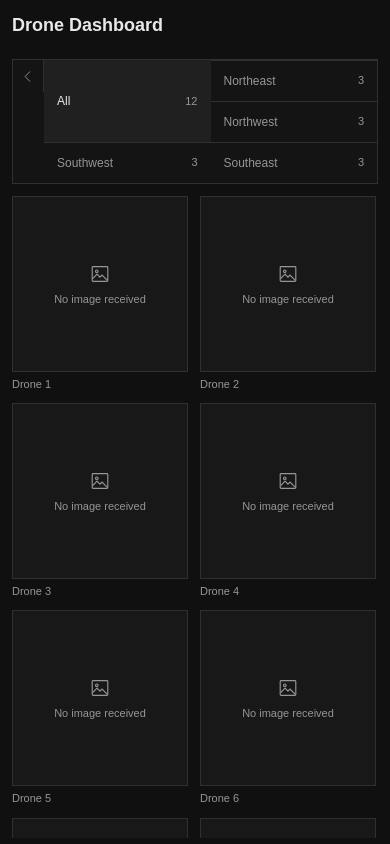
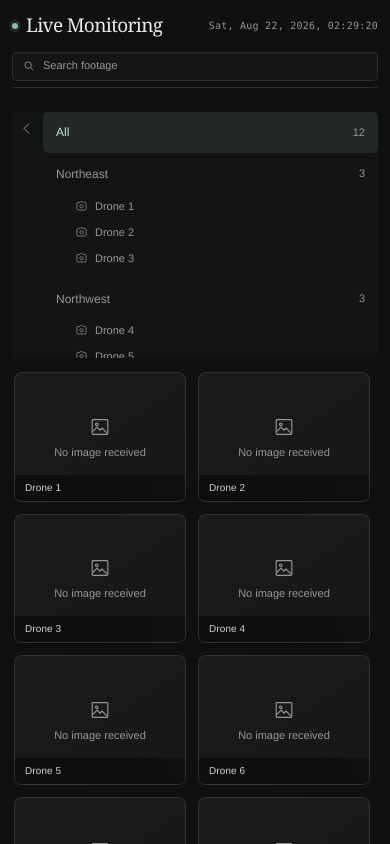
Before and after one commit to CDX-1/firekeep, a Next.js app in the folder dashboard/: page / in a window 390 px wide. Built offline with nearby package versions, Linux system fonts and the light colour scheme.

Commit message:
feat: search bar, date + time, ui/ux fixes

```diff
--- a/dashboard/app/globals.css
+++ b/dashboard/app/globals.css
@@ -1,10 +1,13 @@
 :root {
   color-scheme: dark;
   --bg: #101010;
-  --image-bg: #181818;
-  --line: #303030;
+  --image-bg: #171717;
+  --line: rgba(255, 255, 255, .11);
   --text: #e8e8e8;
   --muted: #969696;
+  --accent: #8fb8ae;
+  --accent-soft: rgba(143, 184, 174, .13);
+  --warm: #d0a06a;
 }
 
 * { box-sizing: border-box; }
@@ -14,7 +17,7 @@ html, body { padding: 0; margin: 0; }
 body {
   background: var(--bg);
   color: var(--text);
-  font: 14px/1.5 Arial, Helvetica, sans-serif;
+  font: 13px/1.45 "Helvetica Neue", Helvetica, Arial, sans-serif;
   -webkit-font-smoothing: antialiased;
 }
 
--- a/dashboard/app/page.module.css
+++ b/dashboard/app/page.module.css
@@ -1,42 +1,67 @@
 .dashboard { height: 100dvh; max-width: 1600px; margin: 0 auto; padding: 20px; overflow: hidden; }
-.dashboard h1 { margin: 0 0 20px; color: var(--text); font-size: 18px; font-weight: 600; }
-.workspace { display: grid; grid-template-columns: 190px minmax(0, 1fr); gap: 24px; height: calc(100dvh - 82px); min-height: 0; }
+.topbar { display: grid; grid-template-columns: minmax(150px, 1fr) minmax(180px, 360px) minmax(150px, 1fr); align-items: center; gap: 20px; height: 42px; margin-bottom: 24px; padding-bottom: 14px; border-bottom: 1px solid var(--line); }
+.topbar h1 { display: flex; align-items: center; gap: 8px; margin: 0; color: var(--text); font-family: Georgia, "Times New Roman", serif; font-size: 19px; font-weight: 400; letter-spacing: -.035em; }
+.topbar h1::before { width: 6px; height: 6px; content: ""; background: var(--accent); border-radius: 50%; box-shadow: 0 0 0 3px var(--accent-soft); }
+.topbar time { justify-self: end; color: var(--muted); font-family: ui-monospace, SFMono-Regular, Menlo, monospace; font-size: 10px; letter-spacing: .025em; font-variant-numeric: tabular-nums; }
+.search { display: flex; align-items: center; gap: 7px; height: 29px; padding: 0 9px; color: var(--muted); background: rgba(255, 255, 255, .025); border: 1px solid var(--line); border-radius: 5px; }
+.search:focus-within { border-color: var(--accent); box-shadow: 0 0 0 3px var(--accent-soft); }
+.search svg { width: 14px; height: 14px; flex: 0 0 auto; fill: none; stroke: currentColor; stroke-width: 1.5; }
+.search input { width: 100%; padding: 0; color: var(--text); background: transparent; border: 0; outline: 0; font: inherit; font-size: 11px; }
+.search input::placeholder { color: var(--muted); opacity: 1; }
+.srOnly { position: absolute; width: 1px; height: 1px; overflow: hidden; clip: rect(0, 0, 0, 0); white-space: nowrap; }
+.workspace { display: grid; grid-template-columns: clamp(168px, 17vw, 220px) minmax(0, 1fr); gap: clamp(18px, 2.2vw, 30px); height: calc(100dvh - 86px); min-height: 0; }
 .workspace[data-sidebar-collapsed="true"] { grid-template-columns: 32px minmax(0, 1fr); gap: 12px; }
 
-.sidebar { display: flex; min-height: 34px; overflow-y: auto; border: 1px solid var(--line); background: #141414; }
-.sidebarToggle { flex: 0 0 31px; display: grid; place-items: center; align-self: start; min-height: 32px; padding: 0; color: var(--muted); background: transparent; border: 0; border-right: 1px solid var(--line); cursor: pointer; }
-.sidebarToggle:hover { color: var(--text); background: #202020; }
+.sidebar { display: flex; min-height: 34px; overflow-y: auto; overscroll-behavior: contain; background: #141414; border-radius: 5px; }
+.sidebarToggle { flex: 0 0 31px; display: grid; place-items: center; align-self: start; min-height: 32px; padding: 0; color: var(--muted); background: transparent; border: 0; cursor: pointer; }
+.sidebarToggle:hover { color: var(--text); background: rgba(255, 255, 255, .04); }
 .sidebarToggle svg { width: 15px; height: 15px; fill: none; stroke: currentColor; stroke-width: 1.5; }
 .regionList { flex: 1; min-width: 0; }
-.allDrones, .areaSelect { display: flex; justify-content: space-between; width: 100%; color: var(--muted); background: transparent; border: 0; font: inherit; text-align: left; cursor: pointer; }
+.allDrones, .areaSelect { display: flex; justify-content: space-between; width: 100%; color: var(--muted); background: transparent; border: 0; font: inherit; text-align: left; cursor: pointer; transition: color 120ms ease, background-color 120ms ease; }
 .allDrones { padding: 12px 13px; font-size: 12px; }
-.allDrones[data-active="true"], .areaSelect[data-active="true"] { color: var(--text); background: #202020; }
-.area { border-top: 1px solid var(--line); }
-.areaSelect { padding: 11px 13px; font-size: 12px; }
+.allDrones[data-active="true"], .areaSelect[data-active="true"] { color: #cae0da; background: var(--accent-soft); border-radius: 5px; }
+.area { margin-top: 5px; }
+.areaSelect { padding: 8px 13px; font-size: 12px; }
 .areaSelect span:last-child, .allDrones span:last-child { color: var(--muted); font-size: 11px; }
-.droneList { padding: 3px 0 7px; }
-.droneList button { display: block; width: 100%; padding: 5px 13px 5px 23px; color: var(--muted); background: transparent; border: 0; font: inherit; font-size: 11px; text-align: left; cursor: pointer; }
-.droneList button:hover { color: var(--text); }
+.droneList { padding: 2px 0 6px; }
+.droneList button { display: flex; align-items: center; gap: 7px; width: 100%; padding: 5px 13px 5px 21px; color: var(--muted); background: transparent; border: 0; font: inherit; font-size: 11px; text-align: left; cursor: pointer; transition: color 120ms ease, background-color 120ms ease; }
+.droneList button svg { width: 13px; height: 13px; flex: 0 0 auto; fill: none; stroke: currentColor; stroke-width: 1.35; }
+.droneList button i { width: 4px; height: 4px; flex: 0 0 auto; border-radius: 50%; background: transparent; }
+.droneList button[data-active="true"] { color: var(--text); background: rgba(255, 255, 255, .055); border-radius: 5px; }
+.droneList button[data-active="true"] i { background: var(--warm); box-shadow: 0 0 0 3px rgba(208, 160, 106, .11); }
+.droneList button:hover { color: var(--text); background: rgba(255, 255, 255, .025); }
 
-.grid { display: grid; grid-template-columns: repeat(4, minmax(0, 1fr)); gap: 16px; min-height: 0; overflow-y: auto; align-content: start; padding-right: 2px; }
+.grid { display: grid; grid-template-columns: repeat(4, minmax(0, 1fr)); gap: 20px; min-height: 0; overflow-y: auto; align-content: start; padding: 2px 8px 12px 2px; }
+.grid[data-count="3"] { grid-template-columns: repeat(3, minmax(0, 1fr)); }
+.grid[data-focused="true"] { grid-template-columns: minmax(0, min(100%, calc(133.333dvh - 160px))); justify-content: center; }
 .feed { min-width: 0; }
-.viewport { display: block; width: 100%; padding: 0; overflow: hidden; background: var(--image-bg); border: 1px solid var(--line); cursor: pointer; }
-.viewport:hover { border-color: var(--muted); }
+.viewport { position: relative; display: block; width: 100%; padding: 0; overflow: hidden; background: linear-gradient(145deg, #1a1b1a, var(--image-bg)); border: 1px solid transparent; outline: 1px solid var(--line); outline-offset: -1px; border-radius: 8px; cursor: pointer; transition: outline-color 120ms ease, box-shadow 120ms ease; }
+.viewport:hover { outline-color: rgba(143, 184, 174, .5); box-shadow: 0 9px 25px rgba(0, 0, 0, .16); }
 .viewport:focus-visible, .viewerArrow:focus-visible, .sidebarToggle:focus-visible, .allDrones:focus-visible, .areaSelect:focus-visible, .droneList button:focus-visible { outline: 1px solid var(--text); outline-offset: -2px; }
 .emptyImage { display: flex; width: 100%; height: 100%; flex-direction: column; align-items: center; justify-content: center; gap: 9px; color: var(--muted); }
-.viewport .emptyImage { aspect-ratio: 1; }
+.viewport .emptyImage { aspect-ratio: 4 / 3; }
 .emptyImage svg { width: 22px; height: 22px; fill: none; stroke: currentColor; stroke-width: 1.25; }
 .emptyImage span { font-size: 11px; line-height: 1; }
-.feed p { margin: 6px 0 0; color: var(--muted); font-size: 11px; line-height: 1.2; }
+.feedLabel { position: absolute; right: 0; bottom: 0; left: 0; display: flex; align-items: center; padding: 8px 10px; color: #d1d5d0; background: linear-gradient(90deg, rgba(10, 11, 10, .83), rgba(10, 11, 10, .62)); font-size: 10px; letter-spacing: .01em; line-height: 1; text-align: left; }
 
-.overlay { position: fixed; inset: 0; z-index: 10; display: grid; place-items: center; padding: 44px 76px; background: rgba(0, 0, 0, .82); }
-.viewer { display: grid; grid-template-columns: 44px minmax(0, min(76vw, calc(100dvh - 160px))) 44px; align-items: center; gap: 18px; width: fit-content; max-width: 100%; }
-.viewerPanel { overflow: hidden; border: 1px solid var(--muted); background: var(--image-bg); }
-.viewerImage { aspect-ratio: 1; }
-.viewerPanel p { margin: 0; padding: 9px 11px; color: var(--muted); font-size: 11px; background: var(--bg); }
-.viewerArrow { width: 44px; height: 44px; display: grid; place-items: center; padding: 0; color: var(--text); background: rgba(24, 24, 24, .94); border: 1px solid var(--line); cursor: pointer; }
-.viewerArrow:hover { border-color: var(--muted); }
+.overlay { position: fixed; inset: 0; z-index: 10; display: grid; place-items: center; padding: 36px 64px; background: rgba(5, 7, 6, .9); animation: overlayIn 120ms ease-out both; }
+.viewer { display: grid; grid-template-columns: 46px minmax(0, min(84vw, calc(133.333dvh - 173px))) 46px; align-items: center; gap: 22px; width: fit-content; max-width: 100%; }
+.viewer[data-single="true"] { grid-template-columns: minmax(0, min(84vw, calc(133.333dvh - 173px))); }
+.viewerPanel { overflow: hidden; outline: 1px solid rgba(255, 255, 255, .2); outline-offset: -1px; border-radius: 9px; background: var(--image-bg); box-shadow: 0 24px 80px rgba(0, 0, 0, .4); animation: panelReveal 140ms ease-out both; }
+.viewerImage { aspect-ratio: 4 / 3; }
+.viewerPanel p { margin: 0; padding: 9px 11px; color: var(--muted); background: var(--bg); font-size: 11px; }
+.viewerArrow { width: 46px; height: 46px; display: grid; place-items: center; padding: 0; color: var(--text); background: rgba(30, 34, 32, .95); border: 1px solid transparent; outline: 1px solid var(--line); outline-offset: -1px; border-radius: 50%; cursor: pointer; transition: color 100ms ease, outline-color 100ms ease, background-color 100ms ease, transform 100ms ease; }
+.viewerArrow:hover { color: #d6ebe5; outline-color: var(--accent); background: rgba(43, 54, 50, .96); }
+.viewerArrow:active { transform: scale(.93); }
 .viewerArrow svg { width: 20px; height: 20px; fill: none; stroke: currentColor; stroke-width: 1.5; }
 
-@media (max-width: 1100px) { .grid { grid-template-columns: repeat(3, minmax(0, 1fr)); } }
-@media (max-width: 720px) { .dashboard { padding: 12px; } .workspace, .workspace[data-sidebar-collapsed="true"] { grid-template-columns: 1fr; grid-template-rows: auto minmax(0, 1fr); gap: 12px; height: calc(100dvh - 65px); } .sidebar { max-height: 145px; min-height: 32px; } .regionList { display: grid; grid-template-columns: 1fr 1fr; } .allDrones { grid-row: 1 / span 2; align-items: center; } .droneList { display: none; } .grid { grid-template-columns: repeat(2, minmax(0, 1fr)); gap: 12px; } .overlay { padding: 20px 10px; } .viewer { grid-template-columns: 36px minmax(0, min(calc(100vw - 108px), calc(100dvh - 92px))) 36px; gap: 8px; } .viewerArrow { width: 36px; height: 36px; } }
+@media (max-width: 1100px) { .grid { grid-template-columns: repeat(3, minmax(0, 1fr)); gap: 16px; } }
+@keyframes overlayIn { from { opacity: 0; } to { opacity: 1; } }
+@keyframes panelReveal { from { opacity: 0; transform: scale(.985); } to { opacity: 1; transform: scale(1); } }
+
+@media (max-width: 720px) { .dashboard { padding: 12px; } .topbar { grid-template-columns: 1fr auto; gap: 12px; } .search { grid-row: 2; grid-column: 1 / -1; } .topbar { height: 76px; } .workspace, .workspace[data-sidebar-collapsed="true"] { grid-template-columns: 1fr; grid-template-rows: minmax(42px, min(38dvh, 246px)) minmax(0, 1fr); gap: 12px; height: calc(100dvh - 103px); } .sidebar { min-height: 32px; max-height: none; } .regionList { display: block; } .allDrones { align-items: center; } .droneList { display: block; } .grid { grid-template-columns: repeat(2, minmax(0, 1fr)); gap: 12px; } .grid[data-count="3"] { grid-template-columns: repeat(2, minmax(0, 1fr)); } .grid[data-focused="true"] { grid-template-columns: minmax(0, min(100%, calc(133.333dvh - 307px))); } .overlay { padding: 20px 10px; } .viewer { grid-template-columns: 36px minmax(0, min(calc(100vw - 108px), calc(133.333dvh - 123px))) 36px; gap: 8px; } .viewer[data-single="true"] { grid-template-columns: minmax(0, min(calc(100vw - 40px), calc(133.333dvh - 123px))); } .viewerArrow { width: 36px; height: 36px; } }
+
+@media (prefers-reduced-motion: reduce) { .allDrones, .areaSelect, .droneList button, .viewport, .viewerArrow { transition: none; } .overlay, .viewerPanel { animation: none; } }
+
+.sidebar, .grid { -ms-overflow-style: none; scrollbar-width: none; }
+.sidebar::-webkit-scrollbar, .grid::-webkit-scrollbar { display: none; }
--- a/dashboard/app/page.tsx
+++ b/dashboard/app/page.tsx
@@ -15,12 +15,16 @@ const DRONES: Drone[] = AREAS.flatMap((area, areaIndex) =>
 export default function Dashboard() {
   const [activeFilter, setActiveFilter] = useState<Filter>("All");
   const [sidebarCollapsed, setSidebarCollapsed] = useState(false);
+  const [focusedDrone, setFocusedDrone] = useState<Drone | null>(null);
   const [selectedDrone, setSelectedDrone] = useState<Drone | null>(null);
-  const visibleDrones = activeFilter === "All" ? DRONES : DRONES.filter((drone) => drone.area === activeFilter);
+  const [now, setNow] = useState<Date | null>(null);
+  const filteredDrones = activeFilter === "All" ? DRONES : DRONES.filter((drone) => drone.area === activeFilter);
+  const visibleDrones = focusedDrone ? [focusedDrone] : filteredDrones;
   const selectedIndex = selectedDrone ? visibleDrones.findIndex((drone) => drone.name === selectedDrone.name) : -1;
 
   const selectArea = (area: Filter) => {
     setActiveFilter(area);
+    setFocusedDrone(null);
     setSelectedDrone(null);
   };
 
@@ -42,9 +46,23 @@ export default function Dashboard() {
     return () => window.removeEventListener("keydown", onKeyDown);
   }, [selectedDrone, selectedIndex, visibleDrones]);
 
+  useEffect(() => {
+    setNow(new Date());
+    const timer = window.setInterval(() => setNow(new Date()), 1000);
+    return () => window.clearInterval(timer);
+  }, []);
+
   return (
     <main className={styles.dashboard}>
-      <h1>Drone Dashboard</h1>
+      <header className={styles.topbar}>
+        <h1>Live Monitoring</h1>
+        <label className={styles.search}>
+          <SearchIcon />
+          <span className={styles.srOnly}>Search footage</span>
+          <input type="search" placeholder="Search footage" />
+        </label>
+        <time dateTime={now?.toISOString()}>{now ? formatDateTime(now) : ""}</time>
+      </header>
       <div className={styles.workspace} data-sidebar-collapsed={sidebarCollapsed}>
         <aside className={styles.sidebar} aria-label="Drone regions">
           <button
@@ -68,10 +86,11 @@ export default function Dashboard() {
                 </button>
                 <div className={styles.droneList}>
                   {areaDrones.map((drone) => (
-                    <button key={drone.name} type="button" onClick={() => {
+                    <button key={drone.name} data-active={focusedDrone?.name === drone.name} type="button" onClick={() => {
                       setActiveFilter(area);
-                      setSelectedDrone(drone);
-                    }}>{drone.name}</button>
+                      setFocusedDrone(drone);
+                      setSelectedDrone(null);
+                    }}><i /><CameraIcon /><span>{drone.name}</span></button>
                   ))}
                 </div>
               </section>;
@@ -79,13 +98,13 @@ export default function Dashboard() {
           </nav>}
         </aside>
 
-        <section className={styles.grid} aria-label="Drone camera feeds">
+        <section className={styles.grid} data-focused={Boolean(focusedDrone)} data-count={visibleDrones.length} aria-label="Drone camera feeds">
           {visibleDrones.map((drone) => (
             <article className={styles.feed} key={drone.name}>
               <button className={styles.viewport} type="button" aria-label={`Open ${drone.name} feed`} onClick={() => setSelectedDrone(drone)}>
                 <EmptyImage />
+                <span className={styles.feedLabel}>{drone.name}</span>
               </button>
-              <p>{drone.name}</p>
             </article>
           ))}
         </section>
@@ -95,22 +114,35 @@ export default function Dashboard() {
         <div className={styles.overlay} role="dialog" aria-modal="true" aria-label={`${selectedDrone.name} feed`} onMouseDown={(event) => {
           if (event.target === event.currentTarget) setSelectedDrone(null);
         }}>
-          <div className={styles.viewer}>
-            <button className={styles.viewerArrow} type="button" aria-label="Previous drone feed" onClick={() => moveViewer(-1)}>
+          <div className={styles.viewer} data-single={visibleDrones.length === 1}>
+            {visibleDrones.length > 1 && <button className={styles.viewerArrow} type="button" aria-label="Previous drone feed" onClick={() => moveViewer(-1)}>
               <Chevron direction="left" />
-            </button>
-            <div className={styles.viewerPanel}>
+            </button>}
+            <div className={styles.viewerPanel} key={selectedDrone.name}>
               <div className={styles.viewerImage}><EmptyImage /></div>
               <p>{selectedDrone.name}</p>
             </div>
-            <button className={styles.viewerArrow} type="button" aria-label="Next drone feed" onClick={() => moveViewer(1)}>
+            {visibleDrones.length > 1 && <button className={styles.viewerArrow} type="button" aria-label="Next drone feed" onClick={() => moveViewer(1)}>
               <Chevron direction="right" />
-            </button>
+            </button>}
           </div>
         </div>
       )}
     </main>
   );
+}
+
+function formatDateTime(date: Date) {
+  return new Intl.DateTimeFormat("en-CA", {
+    weekday: "short",
+    year: "numeric",
+    month: "short",
+    day: "2-digit",
+    hour: "2-digit",
+    minute: "2-digit",
+    second: "2-digit",
+    hour12: false,
+  }).format(date);
 }
 
 function EmptyImage() {
@@ -125,3 +157,11 @@ function Chevron({ direction }: { direction: "left" | "right" }) {
 function ImageIcon() {
   return <svg viewBox="0 0 24 24" aria-hidden="true"><rect x="3.5" y="4" width="17" height="16" rx="1" /><circle cx="8.5" cy="9" r="1.4" /><path d="m4 17 4.8-4.8 3.15 3.15 2.25-2.25L20 19" /></svg>;
 }
+
+function CameraIcon() {
+  return <svg viewBox="0 0 24 24" aria-hidden="true"><path d="M9.2 4.5 10.4 3h3.2l1.2 1.5H18A2.5 2.5 0 0 1 20.5 7v9A2.5 2.5 0 0 1 18 18.5H6A2.5 2.5 0 0 1 3.5 16V7A2.5 2.5 0 0 1 6 4.5h3.2Z" /><circle cx="12" cy="11.5" r="3" /></svg>;
+}
+
+function SearchIcon() {
+  return <svg viewBox="0 0 24 24" aria-hidden="true"><circle cx="10.5" cy="10.5" r="5.5" /><path d="m15 15 4 4" /></svg>;
+}
```
